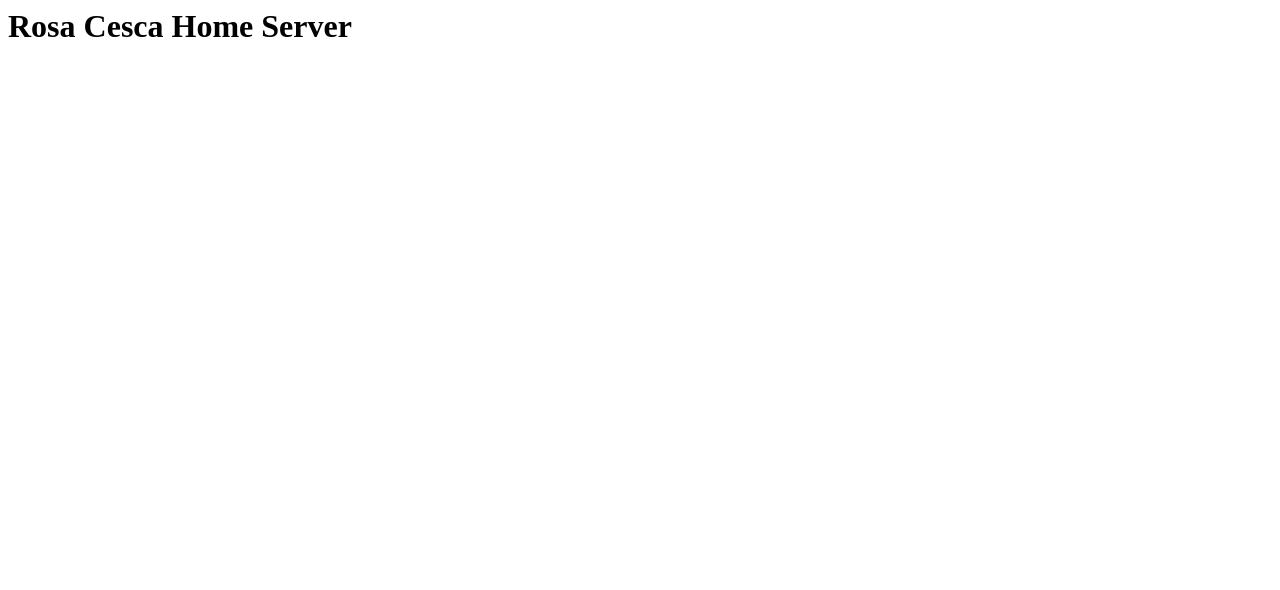
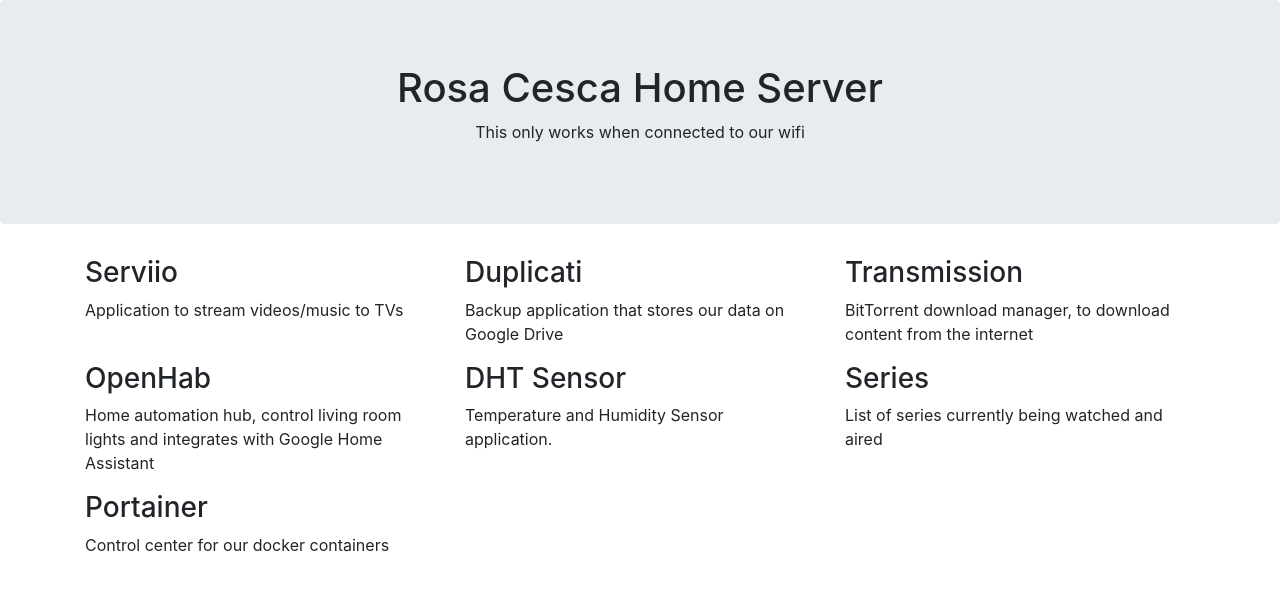
Before and after one commit to leoneces/home_site, a plain HTML site: page public-html/index.html in a window 1280 px wide. Drawn offline with nearby package versions, Linux system fonts and the light colour scheme.

Commit message:
Create basic home page structure

```diff
--- a/public-html/index.html
+++ b/public-html/index.html
@@ -1,8 +1,57 @@
-<html>
+<!doctype html>
+<html lang="en">
 	<head>
 		<title>Rosa Cesca Home Server</title>
+		<link rel="stylesheet" href="https://stackpath.bootstrapcdn.com/bootstrap/4.3.1/css/bootstrap.min.css" integrity="sha384-ggOyR0iXCbMQv3Xipma34MD+dH/1fQ784/j6cY/iJTQUOhcWr7x9JvoRxT2MZw1T" crossorigin="anonymous">
+		<script src="https://code.jquery.com/jquery-3.3.1.slim.min.js" integrity="sha384-q8i/X+965DzO0rT7abK41JStQIAqVgRVzpbzo5smXKp4YfRvH+8abtTE1Pi6jizo" crossorigin="anonymous"></script>
+		<script src="https://cdnjs.cloudflare.com/ajax/libs/popper.js/1.14.7/umd/popper.min.js" integrity="sha384-UO2eT0CpHqdSJQ6hJty5KVphtPhzWj9WO1clHTMGa3JDZwrnQq4sF86dIHNDz0W1" crossorigin="anonymous"></script>
+		<script src="https://stackpath.bootstrapcdn.com/bootstrap/4.3.1/js/bootstrap.min.js" integrity="sha384-JjSmVgyd0p3pXB1rRibZUAYoIIy6OrQ6VrjIEaFf/nJGzIxFDsf4x0xIM+B07jRM" crossorigin="anonymous"></script>
+		<meta name="viewport" content="width=device-width, initial-scale=1, shrink-to-fit=no">
 	</head>
 	<body>
-		<h1>Rosa Cesca Home Server</h1>
+		<div class="jumbotron text-center">
+			<h1>Rosa Cesca Home Server</h1>
+			<p>This only works when connected to our wifi</p>
+		</div>
+
+		<div class="container">
+			<div class="row">
+				<div class="col-sm-4">
+					<h3>Serviio</h3>
+					<p>Application to stream videos/music to TVs</p>
+				</div>
+				<div class="col-sm-4">
+					<h3>Duplicati</h3>
+					<p>Backup application that stores our data on Google Drive</p>
+				</div>
+				<div class="col-sm-4">
+					<h3>Transmission</h3>
+					<p>BitTorrent download manager, to download content from the internet</p>
+				</div>
+			</div>
+
+			<div class="row">
+				<div class="col-sm-4">
+					<h3>OpenHab</h3>
+					<p>Home automation hub, control living room lights and integrates with Google Home Assistant</p>
+				</div>
+				<div class="col-sm-4">
+					<h3>DHT Sensor</h3>
+					<p>Temperature and Humidity Sensor application.</p>
+				</div>
+				<div class="col-sm-4">
+					<h3>Series</h3>
+					<p>List of series currently being watched and aired</p>
+				</div>
+			</div>
+
+			<div class="row">
+				<div class="col-sm-4">
+					<h3>Portainer</h3>
+					<p>Control center for our docker containers</p>
+				</div>
+			</div>
+
+		</div>
 	</body>
 </html>
```
